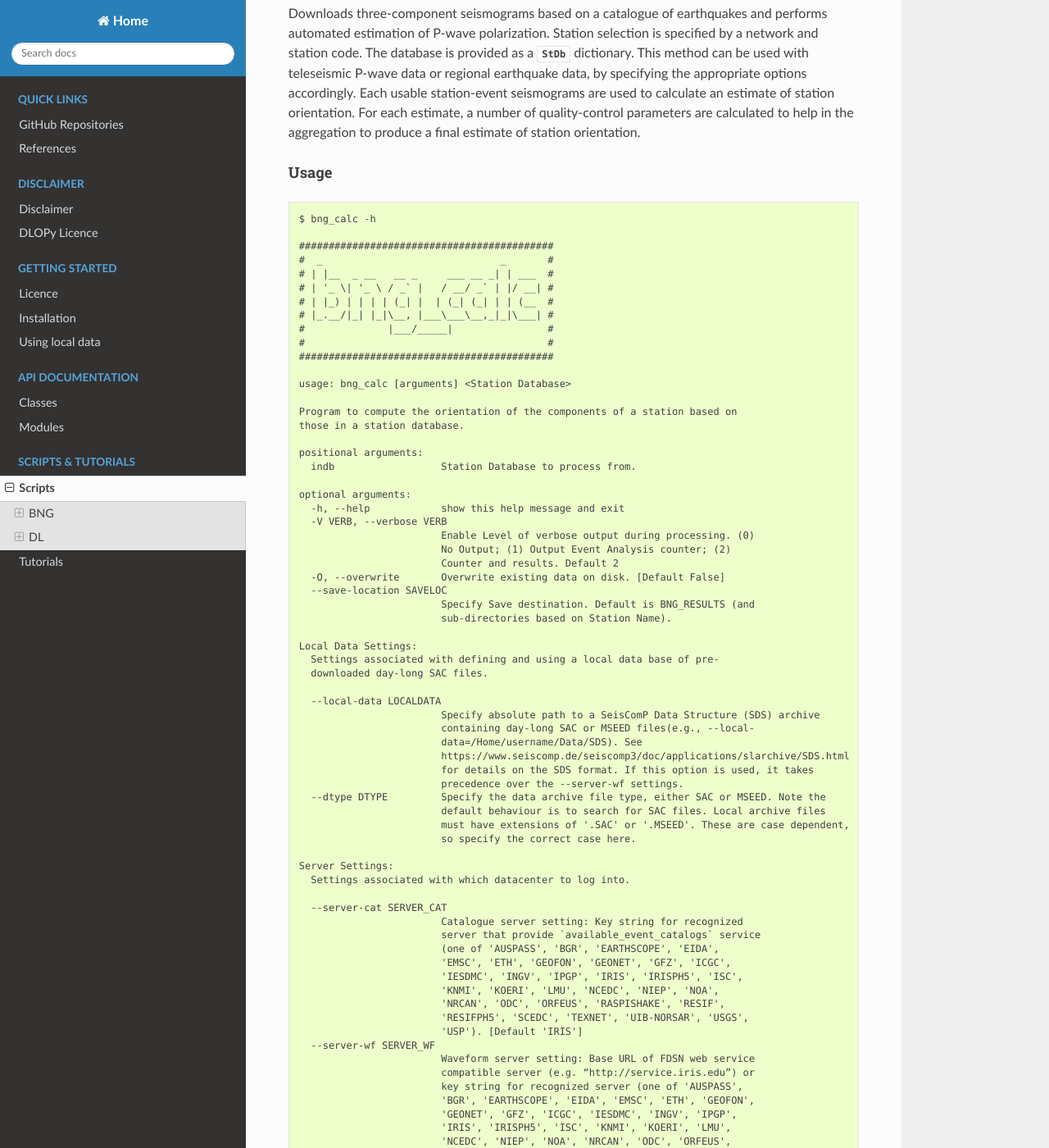
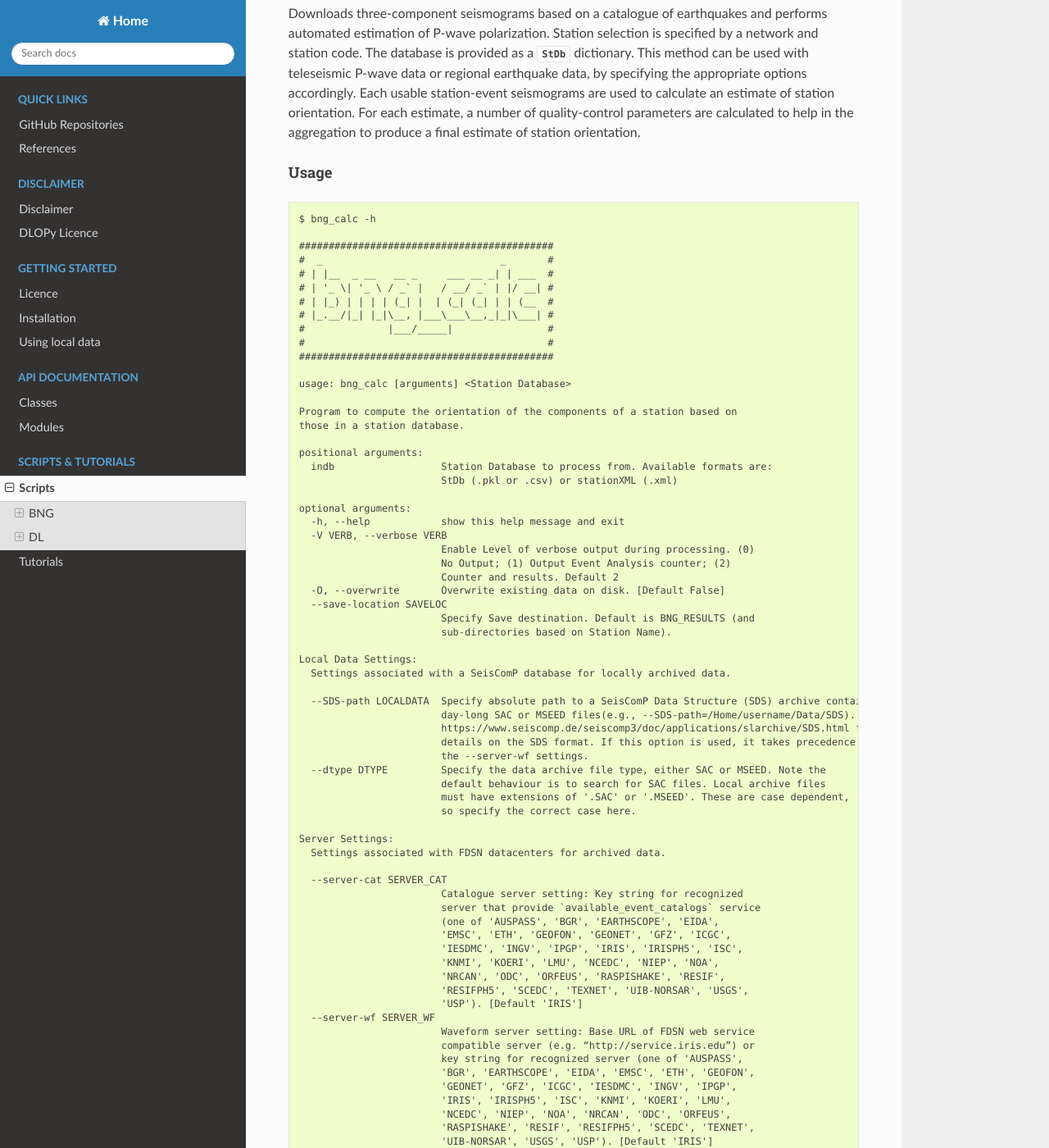
Before and after one commit to nfsi-canada/OrientPy, a Sphinx documentation site: the page built from docs/scripts.rst, in a window 1280 px wide and 1400 px high, scrolled down 480 px. Shown: the whole window at 82% size. Built offline with Sphinx 7.4.7 and the Read the Docs theme 3.1.0, drawn with Linux system fonts in a browser that asks for light colours; some of the changed text lies outside the part shown.

Commit message:
updated documentation for stationXML and SDS-path

```diff
--- a/docs/scripts.rst
+++ b/docs/scripts.rst
@@ -51,7 +51,8 @@ Usage
     those in a station database.
 
     positional arguments:
-      indb                  Station Database to process from.
+      indb                  Station Database to process from. Available formats are:
+                            StDb (.pkl or .csv) or stationXML (.xml)
 
     optional arguments:
       -h, --help            show this help message and exit
@@ -65,23 +66,20 @@ Usage
                             sub-directories based on Station Name).
 
     Local Data Settings:
-      Settings associated with defining and using a local data base of pre-
-      downloaded day-long SAC files.
+      Settings associated with a SeisComP database for locally archived data.
 
-      --local-data LOCALDATA
-                            Specify absolute path to a SeisComP Data Structure (SDS) archive
-                            containing day-long SAC or MSEED files(e.g., --local-
-                            data=/Home/username/Data/SDS). See
-                            https://www.seiscomp.de/seiscomp3/doc/applications/slarchive/SDS.html
-                            for details on the SDS format. If this option is used, it takes
-                            precedence over the --server-wf settings.
+      --SDS-path LOCALDATA  Specify absolute path to a SeisComP Data Structure (SDS) archive containing
+                            day-long SAC or MSEED files(e.g., --SDS-path=/Home/username/Data/SDS). See
+                            https://www.seiscomp.de/seiscomp3/doc/applications/slarchive/SDS.html for
+                            details on the SDS format. If this option is used, it takes precedence over
+                            the --server-wf settings.
       --dtype DTYPE         Specify the data archive file type, either SAC or MSEED. Note the
                             default behaviour is to search for SAC files. Local archive files
                             must have extensions of '.SAC' or '.MSEED'. These are case dependent,
                             so specify the correct case here.
 
     Server Settings:
-      Settings associated with which datacenter to log into.
+      Settings associated with FDSN datacenters for archived data.
 
       --server-cat SERVER_CAT
                             Catalogue server setting: Key string for recognized
@@ -207,7 +205,8 @@ Usage
     Program to average the orientations of the seismometer in a station database.
 
     positional arguments:
-      indb                  Station Database to process from.
+      indb                  Station Database to process from. Available formats are:
+                            StDb (.pkl or .csv) or stationXML (.xml)
 
     optional arguments:
       -h, --help            show this help message and exit
@@ -285,7 +284,8 @@ Usage
     those in a station database.
 
     positional arguments:
-      indb                  Station Database to process from.
+      indb                  Station Database to process from. Available formats are:
+                            StDb (.pkl or .csv) or stationXML (.xml)
 
     optional arguments:
       -h, --help            show this help message and exit
@@ -299,23 +299,20 @@ Usage
                             sub-directories based on Station Name)]
 
     Local Data Settings:
-      Settings associated with defining and using a local data base of pre-
-      downloaded day-long SAC files.
+      Settings associated with a SeisComP database for locally archived data.
 
-      --local-data LOCALDATA
-                            Specify absolute path to a SeisComP Data Structure (SDS) archive
-                            containing day-long SAC or MSEED files(e.g., --local-
-                            data=/Home/username/Data/SDS). See
-                            https://www.seiscomp.de/seiscomp3/doc/applications/slarchive/SDS.html
-                            for details on the SDS format. If this option is used, it takes
-                            precedence over the --server-wf settings.
+      --SDS-path LOCALDATA  Specify absolute path to a SeisComP Data Structure (SDS) archive containing
+                            day-long SAC or MSEED files(e.g., --SDS-path=/Home/username/Data/SDS). See
+                            https://www.seiscomp.de/seiscomp3/doc/applications/slarchive/SDS.html for
+                            details on the SDS format. If this option is used, it takes precedence over
+                            the --server-wf settings.
       --dtype DTYPE         Specify the data archive file type, either SAC or MSEED. Note the
                             default behaviour is to search for SAC files. Local archive files
                             must have extensions of '.SAC' or '.MSEED'. These are case dependent,
                             so specify the correct case here.
 
     Server Settings:
-      Settings associated with which datacenter to log into.
+      Settings associated with FDSN datacenters for archived data.
 
       --server-cat SERVER_CAT
                             Catalogue server setting: Key string for recognized
@@ -422,7 +419,8 @@ Usage
     Program to average the orientations of the seismometer in a station database.
 
     positional arguments:
-      indb                  Station Database to process from.
+      indb                  Station Database to process from. Available formats are:
+                            StDb (.pkl or .csv) or stationXML (.xml)
 
     optional arguments:
       -h, --help            show this help message and exit
```
